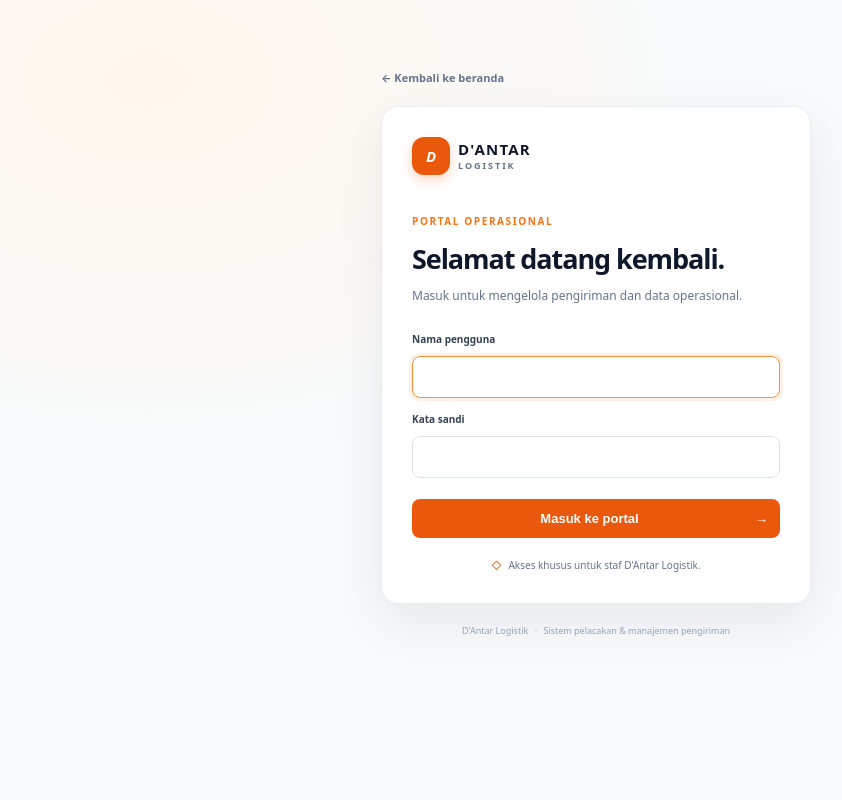
After one commit to Budisyahputra/dantar-logistics, a Flask app: template templates/admin_login.html in a window 1280 px wide. The commit adds this page. Shown: the whole page, without its empty margins (44-886 px from the left). Run offline with Flask 3, Linux system fonts and the light colour scheme; the template is opened without the code that fills it, so the values that code supplies are empty; some libraries are stand-ins or nearby versions.

Commit message:
Add login for admin

```diff
--- a/app.py
+++ b/app.py
@@ -1,11 +1,47 @@
 import os
 import io
-from datetime import datetime
-from flask import Flask, request, jsonify, render_template, send_file
+import hmac
+import secrets
+from datetime import datetime, timedelta
+from functools import wraps
+from flask import Flask, request, jsonify, render_template, send_file, redirect, session, url_for
 from flask_sqlalchemy import SQLAlchemy
 import pandas as pd
+from dotenv import load_dotenv
+
+load_dotenv()
 
 app = Flask(__name__)
+app.config.update(
+    SECRET_KEY=os.environ.get('SECRET_KEY'),
+    SESSION_COOKIE_HTTPONLY=True,
+    SESSION_COOKIE_SAMESITE='Lax',
+    SESSION_COOKIE_SECURE=os.environ.get('SESSION_COOKIE_SECURE', 'false').lower() == 'true',
+    PERMANENT_SESSION_LIFETIME=timedelta(hours=8),
+)
+
+ADMIN_USERNAME = os.environ.get('ADMIN_USERNAME', '')
+ADMIN_PASSWORD = os.environ.get('ADMIN_PASSWORD', '')
+
+
+def secure_equals(value, expected):
+    return hmac.compare_digest(value.encode('utf-8'), expected.encode('utf-8'))
+
+
+def admin_required(view):
+    @wraps(view)
+    def wrapped(*args, **kwargs):
+        if not session.get('admin_authenticated'):
+            return jsonify({"error": "Login admin diperlukan"}), 401
+
+        if request.method in {'POST', 'PUT', 'PATCH', 'DELETE'}:
+            csrf_token = request.headers.get('X-CSRF-Token', '')
+            session_token = session.get('csrf_token', '')
+            if not csrf_token or not secure_equals(csrf_token, session_token):
+                return jsonify({"error": "Token keamanan tidak valid"}), 403
+
+        return view(*args, **kwargs)
+    return wrapped
 
 # Menggunakan PostgreSQL dari Docker, atau fallback ke SQLite jika dijalankan lokal tanpa Docker
 db_url = os.environ.get('DATABASE_URL', 'sqlite:///dantar_local.db')
@@ -92,7 +128,86 @@ with app.app_context():
 def index():
     return render_template('index.html')
 
+@app.route('/admin/login', methods=['GET', 'POST'])
+def admin_login():
+    if not app.config['SECRET_KEY'] or app.config['SECRET_KEY'].startswith('replace-with-'):
+        return render_template(
+            'admin_login.html',
+            csrf_token='',
+            error='Login belum tersedia. Atur SECRET_KEY pada konfigurasi environment.',
+            disabled=True
+        ), 503
+
+    if not ADMIN_USERNAME or not ADMIN_PASSWORD or ADMIN_PASSWORD.startswith('replace-with-'):
+        return render_template(
+            'admin_login.html',
+            csrf_token='',
+            error='Login belum dikonfigurasi. Atur ADMIN_USERNAME dan ADMIN_PASSWORD pada file .env.',
+            disabled=True
+        ), 503
+
+    if session.get('admin_authenticated') and request.method == 'GET':
+        return redirect(url_for('index', admin='1'))
+
+    if request.method == 'POST':
+        csrf_token = request.form.get('csrf_token', '')
+        session_token = session.get('csrf_token', '')
+        if not csrf_token or not secure_equals(csrf_token, session_token):
+            return render_template(
+                'admin_login.html',
+                csrf_token=session_token,
+                error='Sesi formulir tidak valid. Muat ulang halaman dan coba lagi.',
+                disabled=False
+            ), 400
+
+        username = request.form.get('username', '')
+        password = request.form.get('password', '')
+        valid_username = secure_equals(username, ADMIN_USERNAME)
+        valid_password = secure_equals(password, ADMIN_PASSWORD)
+        if valid_username and valid_password:
+            session.clear()
+            session.permanent = True
+            session['admin_authenticated'] = True
+            session['csrf_token'] = secrets.token_urlsafe(32)
+            return redirect(url_for('index', admin='1'))
+
+        return render_template(
+            'admin_login.html',
+            csrf_token=session_token,
+            error='Nama pengguna atau kata sandi tidak sesuai.',
+            disabled=False
+        ), 401
+
+    session['csrf_token'] = secrets.token_urlsafe(32)
+    return render_template(
+        'admin_login.html',
+        csrf_token=session['csrf_token'],
+        error='',
+        disabled=False
+    )
+
+@app.route('/admin/logout', methods=['POST'])
+def admin_logout():
+    csrf_token = request.headers.get('X-CSRF-Token', '')
+    session_token = session.get('csrf_token', '')
+    if not session.get('admin_authenticated'):
+        return jsonify({"error": "Login admin diperlukan"}), 401
+    if not csrf_token or not secure_equals(csrf_token, session_token):
+        return jsonify({"error": "Token keamanan tidak valid"}), 403
+
+    session.clear()
+    return jsonify({"message": "Logout berhasil"})
+
+@app.route('/api/admin/session', methods=['GET'])
+def admin_session():
+    authenticated = bool(session.get('admin_authenticated'))
+    return jsonify({
+        "authenticated": authenticated,
+        "csrf_token": session.get('csrf_token') if authenticated else None
+    })
+
 @app.route('/api/shipments', methods=['GET'])
+@admin_required
 def get_all_shipments():
     items = Shipment.query.order_by(Shipment.id.desc()).all()
     return jsonify([i.to_dict() for i in items])
@@ -115,6 +230,7 @@ def track_shipment():
     return jsonify({"found": True, "data": item.to_dict()})
 
 @app.route('/api/shipments', methods=['POST'])
+@admin_required
 def create_shipment():
     body = request.json or {}
     tipe = str(body.get('tipe', 'B2B')).strip().upper()
@@ -146,6 +262,7 @@ def create_shipment():
     return jsonify({"message": "Resi berhasil dibuat", "data": baru.to_dict()}), 201
 
 @app.route('/api/upload-excel', methods=['POST'])
+@admin_required
 def upload_excel():
     if 'file' not in request.files:
         return jsonify({"error": "File Excel tidak ditemukan"}), 400
@@ -195,6 +312,7 @@ def upload_excel():
         return jsonify({"error": f"Gagal memproses Excel: {str(e)}"}), 500
 
 @app.route('/api/export-excel', methods=['GET'])
+@admin_required
 def export_excel():
     items = Shipment.query.order_by(Shipment.id.asc()).all()
     rows = [{
--- a/static/css/style.css
+++ b/static/css/style.css
@@ -228,3 +228,35 @@ th { background: #f1f5f9; font-weight: 700; }
   .landing-footer { flex-wrap: wrap; gap: 12px; }
   .landing-footer p { flex-basis: 100%; order: 3; }
 }
+.admin-toolbar { display: flex; justify-content: space-between; align-items: center; gap: 16px; margin: 0 0 14px; padding: 14px 18px; border: 1px solid #e8ebef; border-radius: 12px; background: #fff; }
+.admin-toolbar > div { display: grid; gap: 3px; }
+.admin-toolbar strong { font-size: 13px; }
+.admin-logout { border: 1px solid #fed7aa; border-radius: 8px; padding: 8px 12px; background: #fff7ed; color: #c2410c; font: inherit; font-size: 11px; font-weight: 800; cursor: pointer; }
+.admin-logout span { padding-left: 6px; }
+.login-page { min-height: 100vh; padding: 24px; background: radial-gradient(ellipse at 15% 10%, #fff7ed 0, transparent 38%), #f8fafc; }
+.login-shell { width: min(100%, 430px); margin: 0 auto; padding-top: 5vh; }
+.login-back { color: #64748b; font-size: 11px; font-weight: 700; text-decoration: none; }
+.login-back:hover { color: var(--primary-dark); }
+.login-card { margin-top: 18px; padding: 30px; border: 1px solid #e8ebef; border-radius: 17px; background: white; box-shadow: 0 18px 50px rgba(15,23,42,.08); }
+.login-brand { display: inline-flex; text-decoration: none; }
+.login-heading { margin: 32px 0 22px; }
+.login-heading h1 { margin-top: 8px; font-size: 27px; letter-spacing: -.04em; }
+.login-heading p { margin-top: 7px; color: #64748b; font-size: 12px; }
+.login-form { display: grid; gap: 9px; }
+.login-form label { margin-top: 5px; color: #334155; font-size: 10px; font-weight: 800; }
+.login-form input:not([type="hidden"]) { width: 100%; padding: 11px 12px; border: 1px solid #dfe4ea; border-radius: 8px; background: #fff; color: var(--dark); font: inherit; font-size: 12px; outline: none; }
+.login-form input:not([type="hidden"]):focus { border-color: #fb923c; box-shadow: 0 0 0 3px rgba(251,146,60,.13); }
+.login-submit { margin-top: 12px; padding: 12px; }
+.login-submit span { float: right; }
+.login-submit:disabled { background: #94a3b8; cursor: not-allowed; }
+.login-alert { margin-bottom: 16px; padding: 10px 12px; border: 1px solid #fecaca; border-radius: 8px; background: #fef2f2; color: #b91c1c; font-size: 11px; line-height: 1.6; }
+.login-security { margin-top: 20px; color: #64748b; font-size: 10px; text-align: center; }
+.login-security span { padding-right: 4px; color: var(--primary); }
+.login-footer { margin-top: 20px; color: #94a3b8; font-size: 9px; text-align: center; }
+.login-footer span { padding: 0 4px; }
+@media (max-width: 600px) {
+  .login-page { padding: 18px; }
+  .login-shell { padding-top: 3vh; }
+  .login-card { padding: 23px; }
+  .admin-toolbar { padding: 12px; }
+}
--- /dev/null
+++ b/templates/admin_login.html
@@ -0,0 +1,39 @@
+<!DOCTYPE html>
+<html lang="id">
+<head>
+  <meta charset="UTF-8">
+  <meta name="viewport" content="width=device-width, initial-scale=1.0">
+  <meta name="theme-color" content="#111827">
+  <title>Login Admin — D'Antar Logistik</title>
+  <link rel="stylesheet" href="/static/css/style.css">
+</head>
+<body class="login-page">
+  <main class="login-shell">
+    <a class="login-back" href="/" aria-label="Kembali ke beranda">← Kembali ke beranda</a>
+    <section class="login-card" aria-labelledby="login-title">
+      <a class="brand login-brand" href="/" aria-label="D'Antar Logistik">
+        <span class="brand-mark" aria-hidden="true">D</span>
+        <span class="brand-copy"><strong>D'ANTAR</strong><small>LOGISTIK</small></span>
+      </a>
+      <div class="login-heading">
+        <span class="section-kicker">PORTAL OPERASIONAL</span>
+        <h1 id="login-title">Selamat datang kembali.</h1>
+        <p>Masuk untuk mengelola pengiriman dan data operasional.</p>
+      </div>
+      {% if error %}
+      <div class="login-alert" role="alert">{{ error }}</div>
+      {% endif %}
+      <form method="post" action="{{ url_for('admin_login') }}" class="login-form">
+        <input type="hidden" name="csrf_token" value="{{ csrf_token }}">
+        <label for="username">Nama pengguna</label>
+        <input id="username" name="username" type="text" autocomplete="username" required autofocus {% if disabled %}disabled{% endif %}>
+        <label for="password">Kata sandi</label>
+        <input id="password" name="password" type="password" autocomplete="current-password" required {% if disabled %}disabled{% endif %}>
+        <button class="btn login-submit" type="submit" {% if disabled %}disabled{% endif %}>Masuk ke portal <span aria-hidden="true">→</span></button>
+      </form>
+      <p class="login-security"><span aria-hidden="true">◇</span> Akses khusus untuk staf D'Antar Logistik.</p>
+    </section>
+    <p class="login-footer">D'Antar Logistik <span>·</span> Sistem pelacakan & manajemen pengiriman</p>
+  </main>
+</body>
+</html>
--- a/templates/index.html
+++ b/templates/index.html
@@ -235,6 +235,10 @@
 
     <!-- 4. PORTAL ADMIN (EXCEL) -->
     <section id="view-admin" class="view">
+      <div class="admin-toolbar">
+        <div><span class="section-kicker">PORTAL OPERASIONAL</span><strong>Sesi admin aktif</strong></div>
+        <button class="admin-logout" onclick="logoutAdmin()">Keluar <span aria-hidden="true">↗</span></button>
+      </div>
       <div class="card">
         <h3>Sinkronisasi File Microsoft Excel (Pandas Engine)</h3>
         <p class="sub">Unduh database ke Excel (.xlsx) atau unggah file kerja admin untuk memperbarui data otomatis (Upsert)</p>
```
Also changed, not shown: static/js/app.js (+65 -8 lines), README.md, 1 other file.
